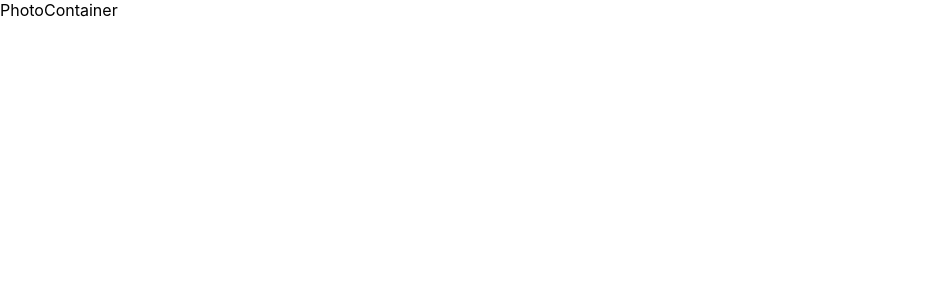
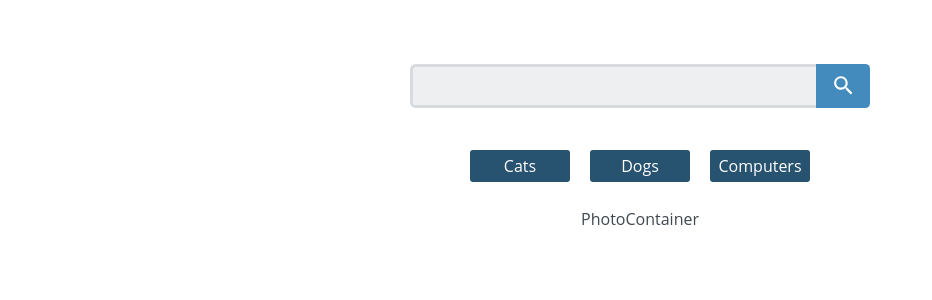
Before and after one commit to rickingyn/react_gallery_app, a React (Create React App) app: page / in a window 1280 px wide. Shown: the top 300 px of the page, without its empty margins (0-932 px from the left). Built offline with nearby package versions, Linux system fonts and the light colour scheme; no server answers.

Commit message:
add navlinks and search form, installed axios and fetch api
Added navlinks and search form the Nav component. Installed axios to
fetch API using apiKey

```diff
--- a/index.html
+++ b/index.html
@@ -4,7 +4,7 @@
     <meta charset="utf-8">
     <meta name="viewport" content="width=device-width, initial-scale=1, shrink-to-fit=no">
     <title>React App Assets</title>
-    <link href="css/index.css" rel="stylesheet">
+    <link href="src/css/index.css" rel="stylesheet">
   </head>
   <body>
     <div class="container">
--- a/package.json
+++ b/package.json
@@ -6,6 +6,7 @@
     "@testing-library/jest-dom": "^4.2.4",
     "@testing-library/react": "^9.5.0",
     "@testing-library/user-event": "^7.2.1",
+    "axios": "^0.19.2",
     "react": "^16.13.1",
     "react-dom": "^16.13.1",
     "react-router-dom": "^5.1.2",
--- a/src/App.js
+++ b/src/App.js
@@ -1,9 +1,25 @@
-import React from 'react';
+import React, { Component } from 'react';
 import { BrowserRouter } from 'react-router-dom';
+import axios from 'axios';
 import Router from './components/Route';
 import Nav from './components/Nav';
+import apiKey from './config';
 
-const App = () => {
+class App extends Component {
+  state = {
+    api: []
+  };
+
+  componentDidMount() {
+    const URL = `https://www.flickr.com/services/rest/?method=flickr.photos.search&api_key=${apiKey}&tags=sunsets.&per_page=&format=json&nojsoncallback=1`;
+
+    axios.get(URL)
+      .then(response =>
+        console.log(response.data))
+      .catch(error => console.log(error));
+  }
+
+  render() {
       return(
           <BrowserRouter>
             <Nav />
@@ -11,5 +27,6 @@ const App = () => {
           </BrowserRouter>
       );
   }
+}
 
 export default App;
--- a/src/components/Nav.js
+++ b/src/components/Nav.js
@@ -1,9 +1,22 @@
 import React from 'react';
+import { NavLink } from 'react-router-dom'
+import SearchForm from './SearchForm';
+import '../css/index.css';
 
 const Nav = () => {
     return(
         <div>
+            <SearchForm />
 
+            {/* Nav Links */}
+            <nav className='main-nav'>
+                <ul>
+                    <li><NavLink exact to='/'>Cats</NavLink></li>
+                    <li><NavLink exact to='/'>Dogs</NavLink></li>
+                    <li><NavLink exact to='/'>Computers</NavLink></li>
+                </ul>
+
+            </nav>
         </div>
     );
 };
--- /dev/null
+++ b/src/components/SearchForm.js
@@ -0,0 +1,38 @@
+import React, { Component } from 'react';
+import '../css/index.css';
+
+class SearchForm extends Component {
+    state = {
+        searchInput: ''
+    };
+
+    handleUpdate = (event) => {
+        this.setState({
+            searchInput: event.target.value
+        });
+    };
+
+    handleSubmit = () => {
+        // call search function from parent to search
+    };
+
+    render() {
+        return(
+            <div>
+                {/* Search field */}
+                <form className='search-form' onSubmit={ this.handleSubmit } >
+                    <input type='search' value={ this.state.searchInput } onChange={ this.handleUpdate} />
+                    <button>
+                        {/* svg of search icon */}
+                        <svg fill="#fff" height="24" viewBox="0 0 23 23" width="24" xmlns="http://www.w3.org/2000/svg">
+                            <path d="M15.5 14h-.79l-.28-.27C15.41 12.59 16 11.11 16 9.5 16 5.91 13.09 3 9.5 3S3 5.91 3 9.5 5.91 16 9.5 16c1.61 0 3.09-.59 4.23-1.57l.27.28v.79l5 4.99L20.49 19l-4.99-5zm-6 0C7.01 14 5 11.99 5 9.5S7.01 5 9.5 5 14 7.01 14 9.5 11.99 14 9.5 14z"/>
+                            <path d="M0 0h24v24H0z" fill="none"/>
+                        </svg>
+                    </button>
+                </form>
+            </div>
+        );
+    }
+}
+
+export default SearchForm;
```
Also changed, not shown: src/css/index.css (renamed from css/index.css), 1 other file (tests, documents, lock files or other folders). Lines whose indentation alone changed are shown as unchanged.
